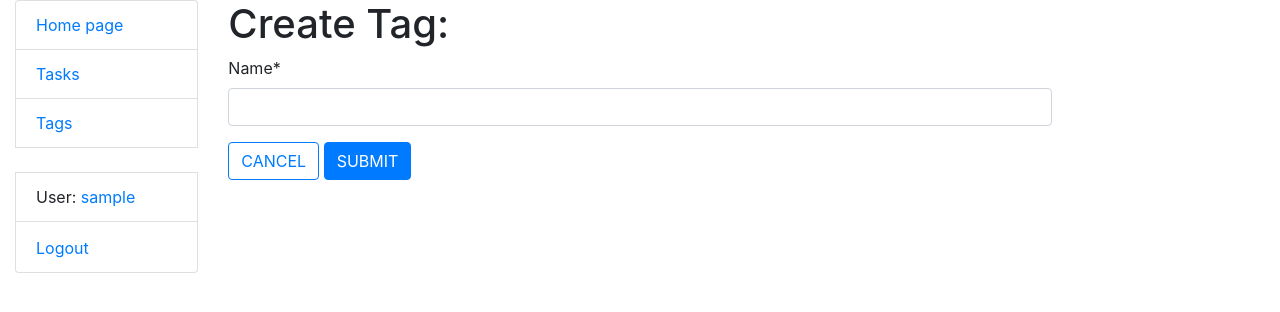
After one commit to alonasorochynska/todo_list, a Django app: page /tags/create/ in a window 1280 px wide. The commit adds this page. Shown: the top 312 px of the page. Run offline with Django 5.2, Linux system fonts and the light colour scheme; the visitor is signed in with stand-in values (Sample User, id 1); some libraries are stand-ins or nearby versions.

Commit message:
create view, url, form to create new tag

```diff
--- a/core_todo/forms.py
+++ b/core_todo/forms.py
@@ -14,3 +14,9 @@ class TaskCreateForm(forms.ModelForm):
         widgets = {
             "deadline": DateInput(attrs={"type": "date"}),
         }
+
+
+class TagCreateForm(forms.ModelForm):
+    class Meta:
+        model = Tag
+        fields = "__all__"
--- a/core_todo/urls.py
+++ b/core_todo/urls.py
@@ -1,6 +1,7 @@
 from django.urls import path
 
-from core_todo.views import index, TaskListView, TagListView, TaskDetailView, CompleteTaskView, TaskCreateView
+from core_todo.views import index, TaskListView, TagListView, TaskDetailView, CompleteTaskView, TaskCreateView, \
+    TagCreateView
 
 urlpatterns = [
     path("", index, name="index"),
@@ -9,6 +10,7 @@ urlpatterns = [
     path("tasks/<int:pk>/complete/", CompleteTaskView.as_view(), name="task-complete"),
     path("tasks/create/", TaskCreateView.as_view(), name="task-create"),
     path("tags/", TagListView.as_view(), name="tag-list"),
+    path("tags/create/", TagCreateView.as_view(), name="tag-create"),
     ]
 
 app_name = "core_todo"
--- a/core_todo/views.py
+++ b/core_todo/views.py
@@ -3,7 +3,7 @@ from django.shortcuts import render, get_object_or_404, redirect
 from django.urls import reverse_lazy, reverse
 from django.views import generic
 
-from core_todo.forms import TaskCreateForm
+from core_todo.forms import TaskCreateForm, TagCreateForm
 from core_todo.models import Task, Tag
 
 
@@ -49,3 +49,10 @@ class CompleteTaskView(LoginRequiredMixin, generic.TemplateView):
 
 class TagListView(LoginRequiredMixin, generic.ListView):
     model = Tag
+
+
+class TagCreateView(LoginRequiredMixin, generic.CreateView):
+    model = Tag
+    form_class = TagCreateForm
+    template_name = "core_todo/tag_form.html"
+    success_url = reverse_lazy("core_todo:tag-list")
--- /dev/null
+++ b/templates/core_todo/tag_form.html
@@ -0,0 +1,13 @@
+{% extends "base.html" %}
+{% load crispy_forms_filters %}
+
+{% block content %}
+  <h1>{{ object|yesno:"Update,Create" }} Tag:</h1>
+
+  <form action="" method="post" novalidate>
+    {% csrf_token %}
+    {{ form|crispy }}
+    <a href="{% url 'core_todo:task-list' %}" class="btn btn-outline-primary">CANCEL</a>
+    <input type="submit" value="SUBMIT" class="btn btn-primary">
+  </form>
+{% endblock %}
--- a/templates/core_todo/tag_list.html
+++ b/templates/core_todo/tag_list.html
@@ -6,7 +6,7 @@
     <tr>
       <td><h1>List of Tags</h1></td>
       <td width="20"></td>
-      <td><a href="#" class="btn btn-primary">ADD NEW TAG</a></td>
+      <td><a href="{% url 'core_todo:tag-create' %}" class="btn btn-primary">ADD NEW TAG</a></td>
       <td>
         <form method="get" action="" class="form-inline">
           {{ search_form|crispy }}
```
